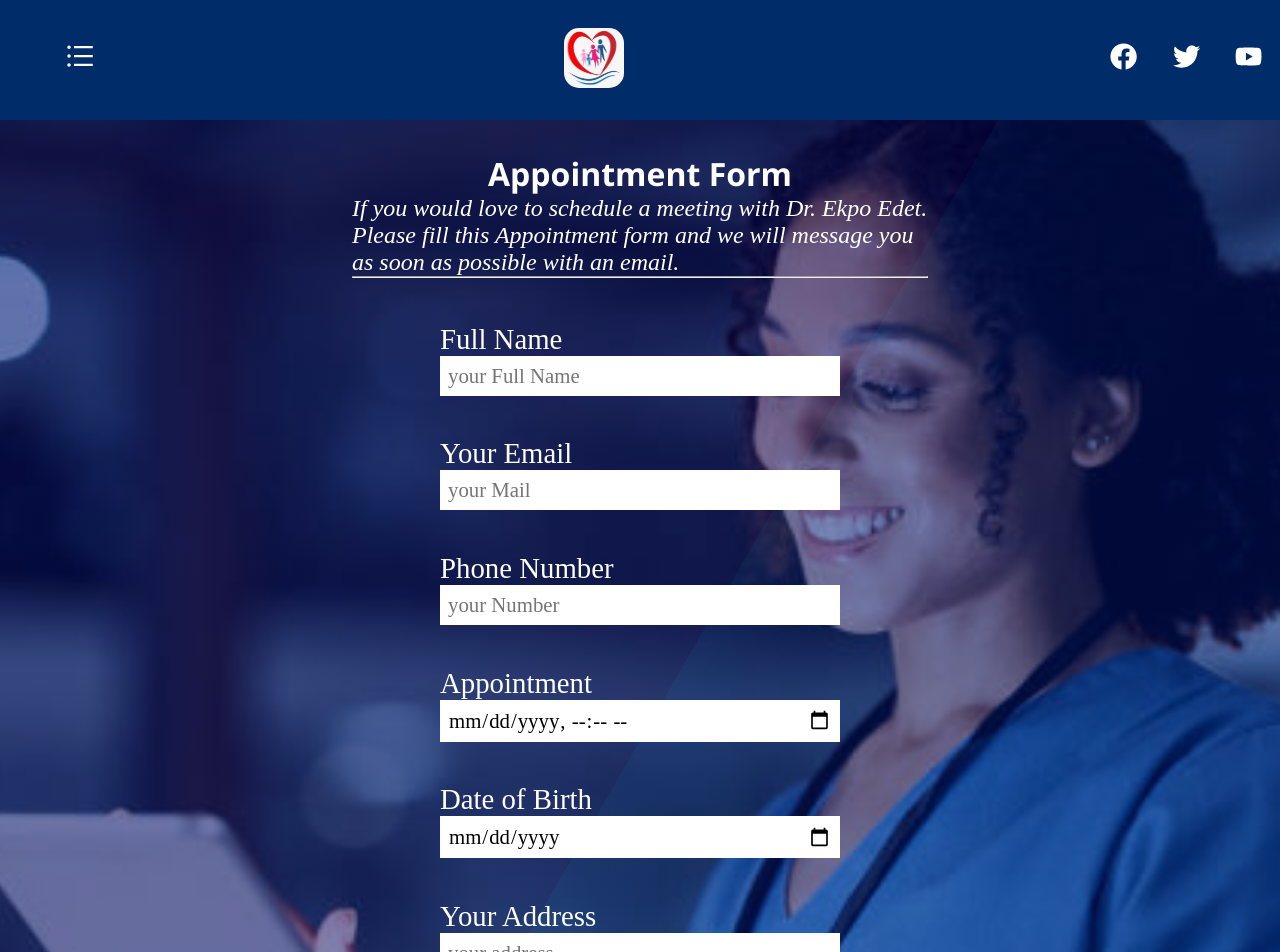
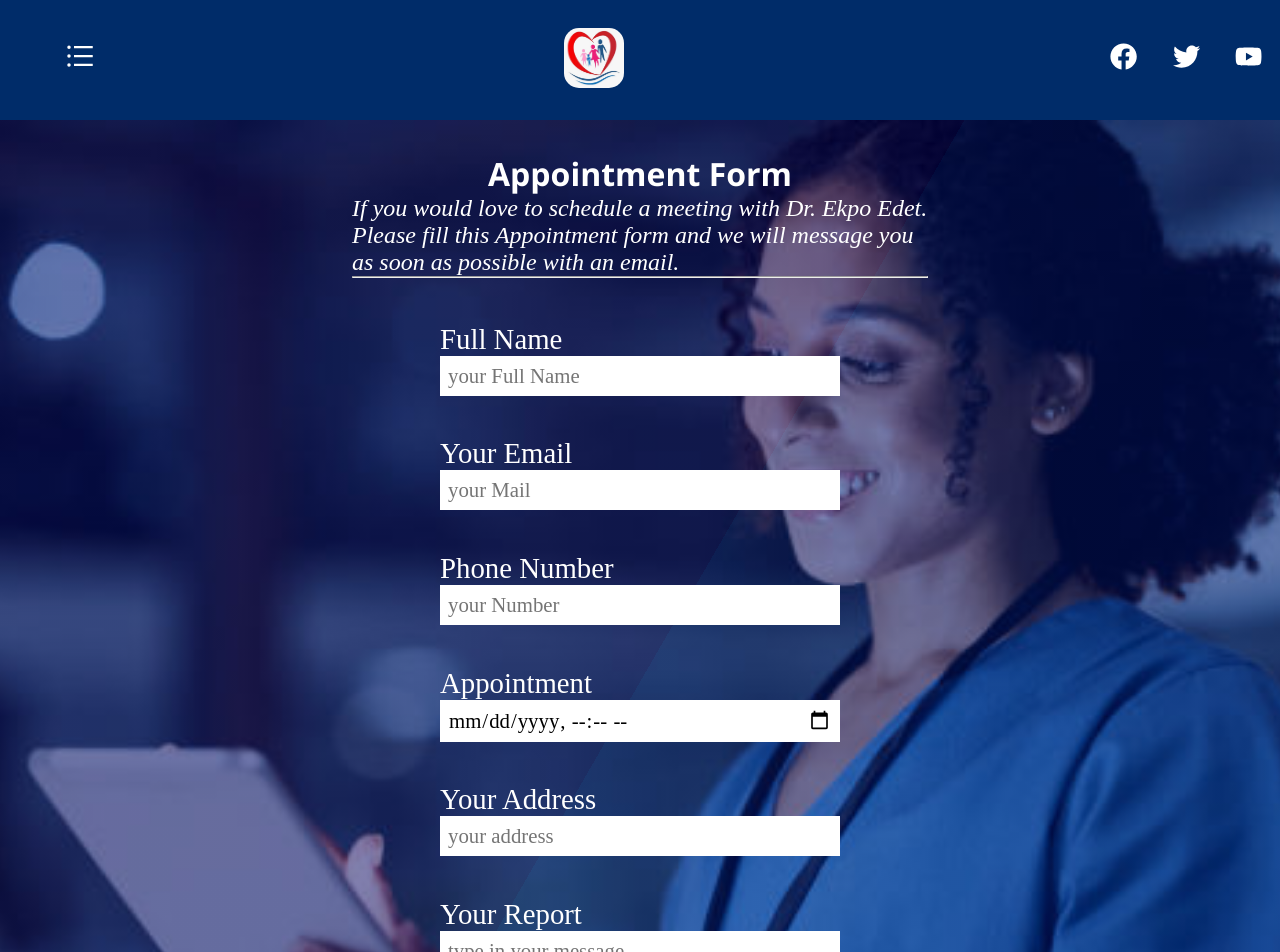
Before and after one commit to KingsleyEffiong/hopealive-endoscopy, a React (Create React App) app: page /appointment in a window 1280 px wide. Shown: the top 952 px of the page. Built offline with nearby package versions, Linux system fonts and the light colour scheme.

Commit message:
final stage for deployment

```diff
--- a/src/Components/Pages/Appointment.js
+++ b/src/Components/Pages/Appointment.js
@@ -38,9 +38,9 @@ const handleSubmit = (e) => {
   e.preventDefault();
 
   // TODO: Add your Email.js configuration and service ID here
-  const serviceID = 'service_2w6rw9z';
-  const templateID = 'template_e7zyhmf';
-  const userID = 'nniBSLGpl2GLckheR';
+  const serviceID = 'service_1zhl2qp';
+  const templateID = 'appointment_form';
+  const userID = '5BAQ9E94aLjwu41KG';
 
   emailjs
       .sendForm(serviceID, templateID, e.target, userID)
@@ -137,23 +137,6 @@ const handleSubmit = (e) => {
         required/>
 </span>
 
-
-<span className='content'>
-<label
-        for = "user_date_of_birth"
-        name = "date"
-        id = "user_date_of_birtht" > Date of Birth </label>
-        <input type = "date"
-        name = "date"
-        value = {
-           birth_date
-        }
-        onChange = {
-            handleChange
-        }
-        required/>
- </span>
-
  <span className='content'>
  <label
         for = "user_address"
--- a/src/Components/Pages/Home.js
+++ b/src/Components/Pages/Home.js
@@ -11,8 +11,7 @@ function Home() {
     <>
         <header>
             <div className='header-container'>
-            <h1 className='head'> HopeAlive Endoscopy Clinic</h1>
-            <h1 className='head'> Medical Advices </h1>
+            <h1 className='head'> HopeAlive Endoscopy & Fertility Clinic</h1>
             <div className='word'>
             <p>For more than a decade, people from the walks of life have found answers at  Hopealive Endoscopy & Fertility </p>
             </div>
--- a/src/Components/Pages/Service.js
+++ b/src/Components/Pages/Service.js
@@ -22,7 +22,7 @@ We offer holistic Fertility, Endoscopy and Gygnaecological services to our valua
     Minimal Access Services: <br/>Including Laparoscopy, Hysteroscopy and Cystoscopy.
     </span>
     <span className='content-text'>
-    <img src='/Images/Examples-of-laparoscopic-surgery.png'className='service-image'/>
+    <img src='/Images/laparoscopy-inline-46cf03.jpg'className='service-image'/>
     The Laparoscopy procedures covers: <br/> Diagnostic Laparoscopy and Dye test, Laparoscopic Myomectomy, Ovarian Cystectomy, Hysterectomy, Adhesiolysis, Tubal Surgeries, Ectopic Gestation, Tubal Ligation, Ovarian drilling, Endometrosis and Adenomyomectomy.
     </span>
     </div>
```
Also changed, not shown: public/Images/laparoscopy-inline-46cf03.jpg (added).
